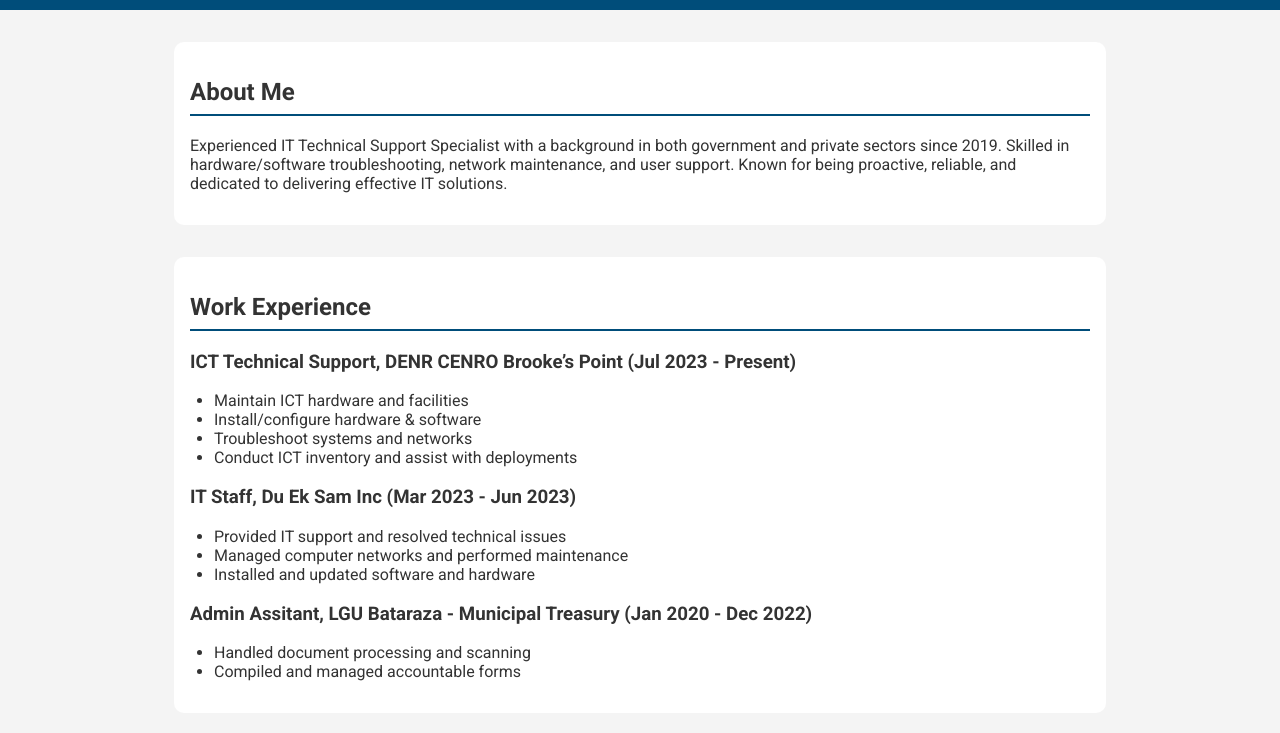
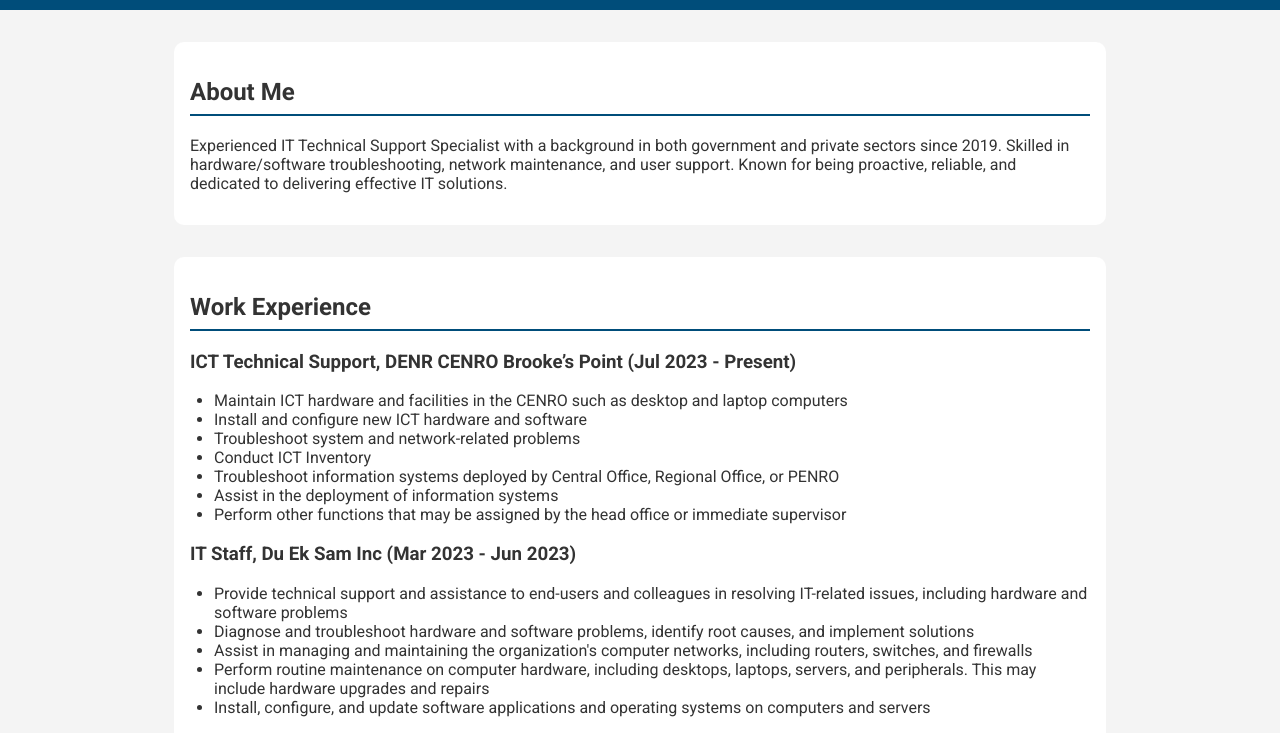
Before and after one commit to khiddGG/mamararabia, a plain HTML site: page index.html in a window 1280 px wide. Shown: the part 180-913 px from the top of the page. Drawn offline with Linux system fonts and the light colour scheme.

Commit message:
Update index.html

```diff
--- a/index.html
+++ b/index.html
@@ -68,23 +68,31 @@
     <h2>Work Experience</h2>
     <h3>ICT Technical Support, DENR CENRO Brooke’s Point (Jul 2023 - Present)</h3>
     <ul>
-      <li>Maintain ICT hardware and facilities</li>
-      <li>Install/configure hardware & software</li>
-      <li>Troubleshoot systems and networks</li>
-      <li>Conduct ICT inventory and assist with deployments</li>
+        <li>Maintain ICT hardware and facilities in the CENRO such as desktop and laptop computers</li>
+  <li>Install and configure new ICT hardware and software</li>
+  <li>Troubleshoot system and network-related problems</li>
+  <li>Conduct ICT Inventory</li>
+  <li>Troubleshoot information systems deployed by Central Office, Regional Office, or PENRO</li>
+  <li>Assist in the deployment of information systems</li>
+  <li>Perform other functions that may be assigned by the head office or immediate supervisor</li>
+
     </ul>
 
     <h3>IT Staff, Du Ek Sam Inc (Mar 2023 - Jun 2023)</h3>
     <ul>
-      <li>Provided IT support and resolved technical issues</li>
-      <li>Managed computer networks and performed maintenance</li>
-      <li>Installed and updated software and hardware</li>
+      <li>Provide technical support and assistance to end-users and colleagues in resolving IT-related issues, including hardware and software problems</li>
+  <li>Diagnose and troubleshoot hardware and software problems, identify root causes, and implement solutions</li>
+  <li>Assist in managing and maintaining the organization's computer networks, including routers, switches, and firewalls</li>
+  <li>Perform routine maintenance on computer hardware, including desktops, laptops, servers, and peripherals. This may include hardware upgrades and repairs</li>
+  <li>Install, configure, and update software applications and operating systems on computers and servers</li>
+
     </ul>
 
     <h3>Admin Assitant, LGU Bataraza - Municipal Treasury (Jan 2020 - Dec 2022)</h3>
     <ul>
-      <li>Handled document processing and scanning</li>
-      <li>Compiled and managed accountable forms</li>
+      <li>Receiving of RCDs-AF 51, AF 55, AF 56, Cash tickets and RCDs-BIF Form No. 16 together with duplicate receipts from Liquidating Officer</li>
+  <li>Compile triplicates of all Accountable Forms without Money Value (BIR Form # AF 51, AF 55, AF 56, Cash tickets)</li>
+  <li>Daily scanning of all duplicate Accountable Forms attached to RCD forwarded by the Liquidating Officer</li>
     </ul>
   </section>
 
```
